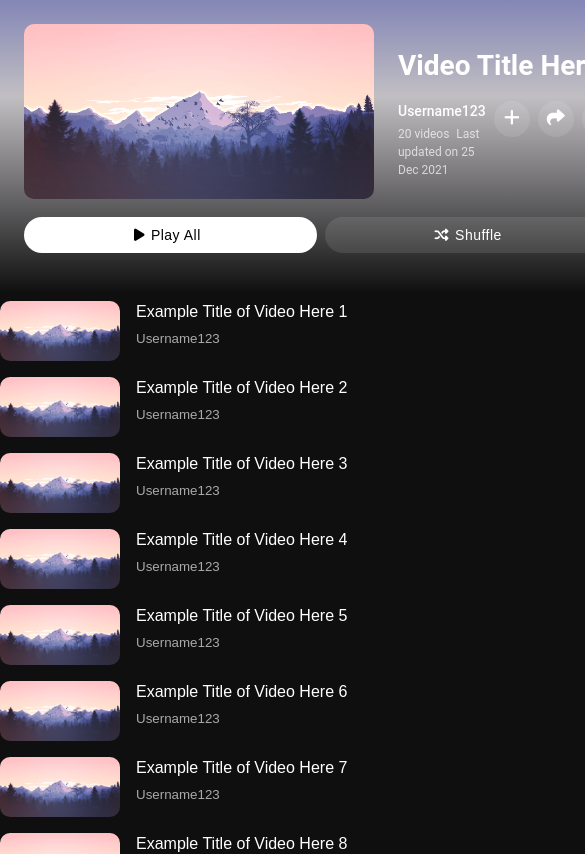
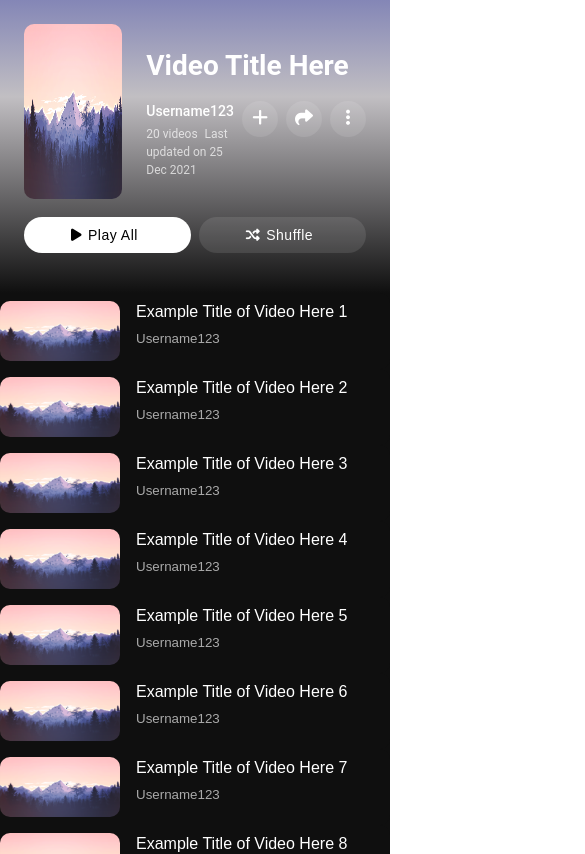
Before and after one commit to sandesh-rai/yt-playlist-mockup, a Vue app: page / in a window 390 px wide. Shown: the top 854 px of the page, 585 px wide, since content can reach past the window. Built offline with nearby package versions, Linux system fonts and the light colour scheme.

Commit message:
Improve playlist image responsiveness

```diff
--- a/src/components/PlaylistHeader.vue
+++ b/src/components/PlaylistHeader.vue
@@ -1,7 +1,7 @@
 <template>
   <div class="playlist-header-container main-playlist-container">
         <div class="playlist-header-container--row">
-            <div>
+            <div class="playlist-image">
                 <img src="../assets/img/mountains-royalty-free.png" alt="header-mountain-image"/>
             </div>
 
@@ -61,8 +61,15 @@ div.playlist-header-container--row > button {
     cursor: pointer;
 }
 
-div.playlist-header-container--row > div > img {
+div.playlist-image {
+    margin-top: auto;
+    margin-bottom: auto;
+}
+
+div.playlist-image > img {
     border-radius: 10px;
+    width: 100%;
+    height: 175px;
 }
 
 div.playlist-header-container--row > header {
```
